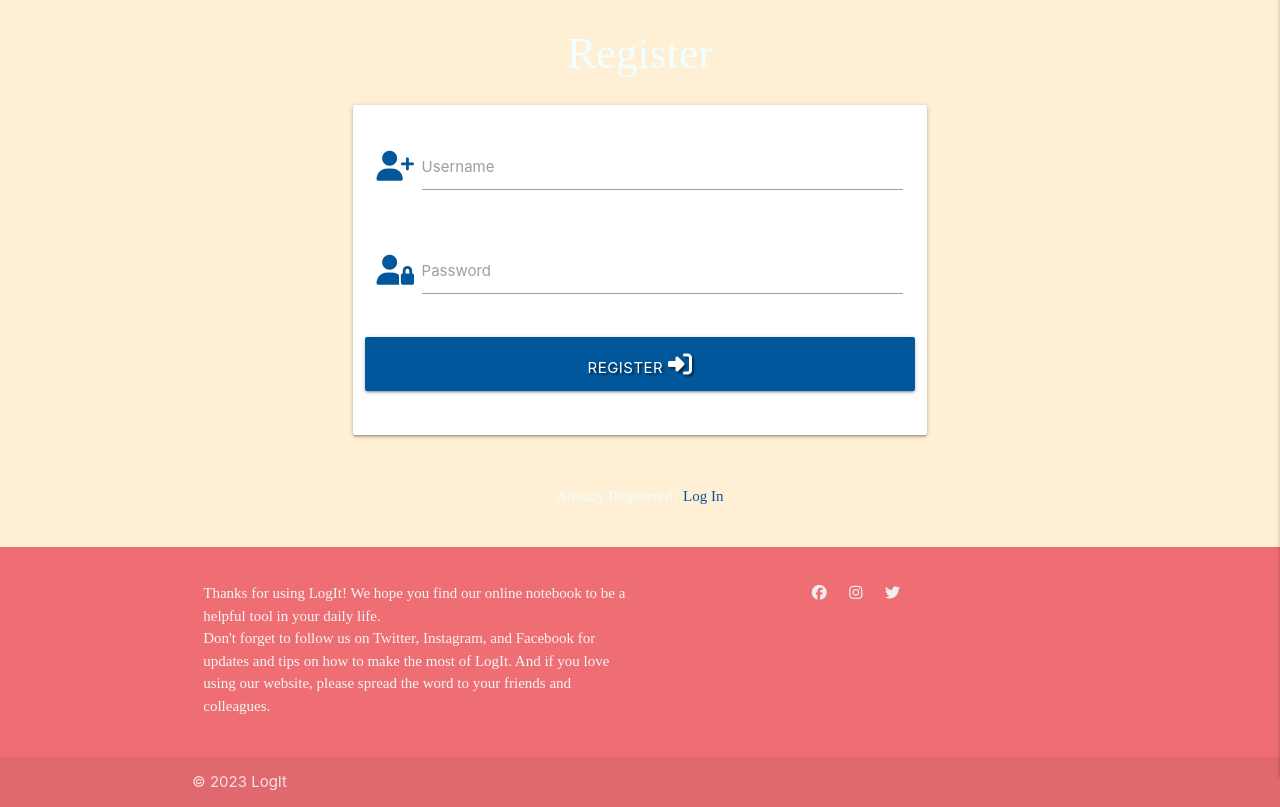
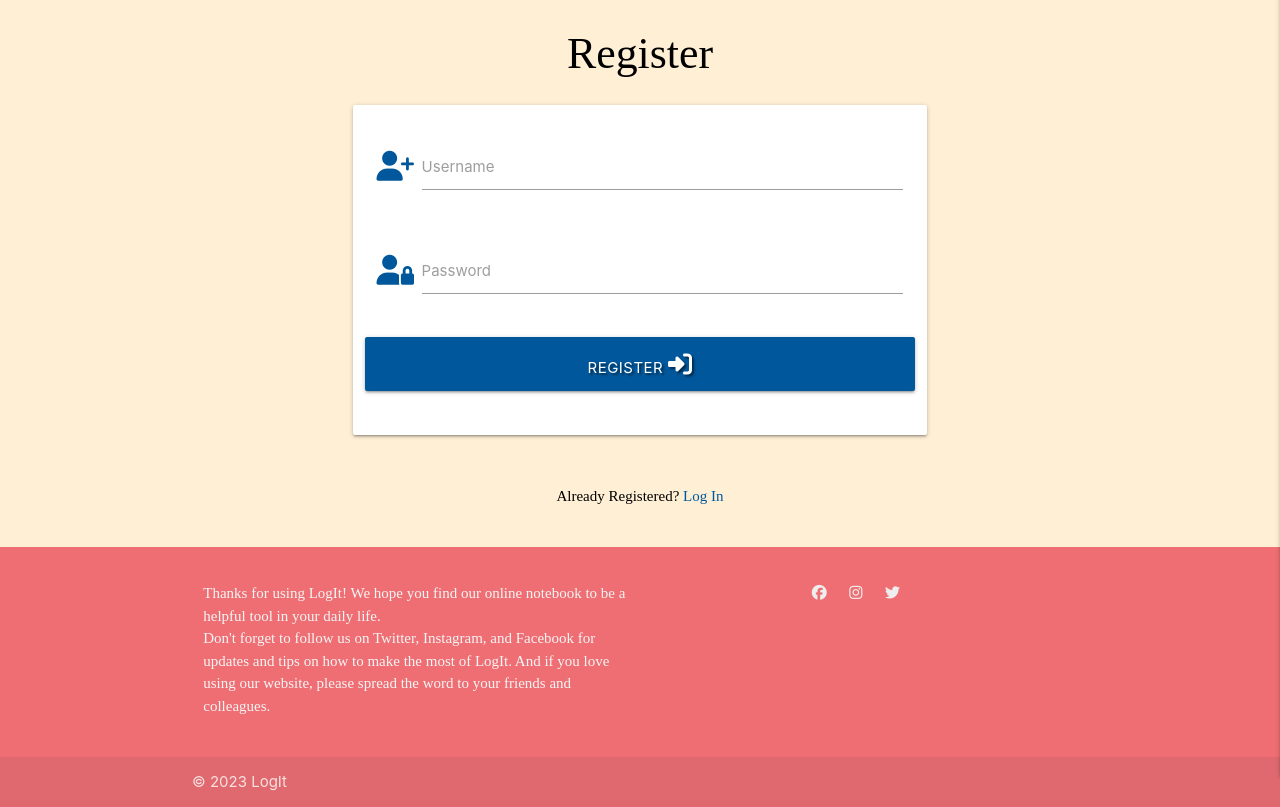
Before and after one commit to BMorrell92/BMorrell_Milestone_Project3, a Flask app: page /register in a window 1280 px wide. Shown: the part 84-891 px from the top of the page. Run offline with Flask 2, Linux system fonts and the light colour scheme; some libraries are stand-ins or nearby versions; some web fonts are replaced.

Commit message:
changed h3 text color to black

```diff
--- a/templates/login.html
+++ b/templates/login.html
@@ -1,7 +1,7 @@
 {% extends "base.html" %}
 {% block content %}
 
-    <h3 class="center-align">Log In</h3>
+    <h3 class="center-align black-text">Log In</h3>
 
     <div class="row">
         <form class="col s12 m8 offset-m2" method="POST" action="{{ url_for('login') }}">
@@ -36,7 +36,7 @@
 
     <div class="row">
         <div class="col s12">
-            <p class="center-align">
+            <p class="center-align black-text">
                 New Here?
                 <a href="{{ url_for('register') }}" class="light-blue-text text-darken-4">Register Account</a>
             </p>
--- a/templates/register.html
+++ b/templates/register.html
@@ -1,7 +1,7 @@
 {% extends "base.html" %}
 {% block content %}
 
-    <h3 class="center-align">Register</h3>
+    <h3 class="center-align black-text">Register</h3>
 
     <div class="row">
         <form class="col s12 m8 offset-m2" method="POST" action="{{ url_for('register') }}">
@@ -36,7 +36,7 @@
 
     <div class="row">
         <div class="col s12">
-            <p class="center-align">
+            <p class="center-align black-text">
                 Already Registered?
                 <a href="{{ url_for('login') }}" class="light-blue-text text-darken-4">Log In</a>
             </p>
```
